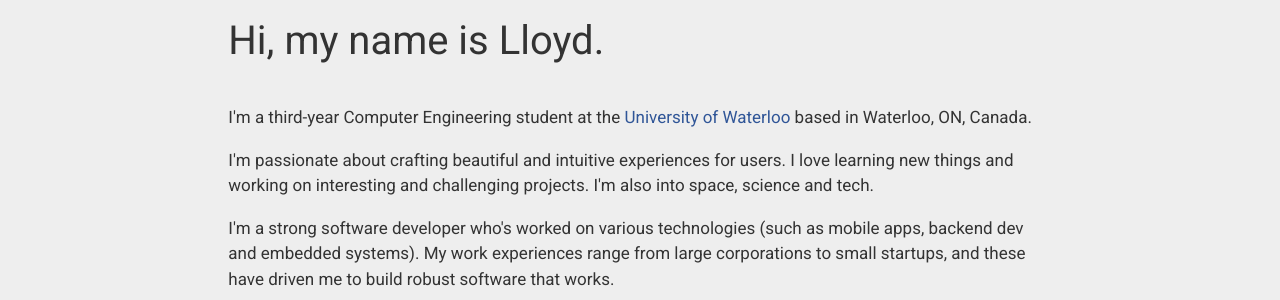
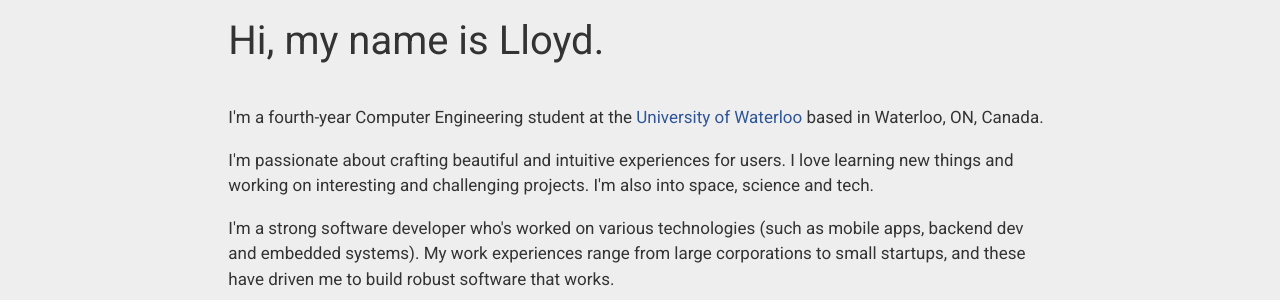
Before and after one commit to lloydtorres/lloydtorres.github.io, a Jekyll site: the page built from index.html, in a window 1280 px wide and 900 px high, scrolled down 780 px. Shown: the part 153-453 px from the top of the window. Built offline with Jekyll 4.4.1, drawn with Linux system fonts in a browser that asks for light colours.

Commit message:
Update intro and library links

```diff
--- a/index.html
+++ b/index.html
@@ -45,7 +45,7 @@
 
                 <div class="intro-blurb">
                     <p class="intro-highlight">Hi, my name is Lloyd.</p>
-                    <p>I'm a third-year Computer Engineering student at the <a href="https://uwaterloo.ca/">University of Waterloo</a> based in Waterloo, ON, Canada.</p>
+                    <p>I'm a fourth-year Computer Engineering student at the <a href="https://uwaterloo.ca/">University of Waterloo</a> based in Waterloo, ON, Canada.</p>
 
                     <p>I'm passionate about crafting beautiful and intuitive experiences for users. I love learning new things and working on interesting and challenging projects. I'm also into space, science and tech.</p>
 
```
Also changed, not shown: stately.md (+1 -1 lines).
